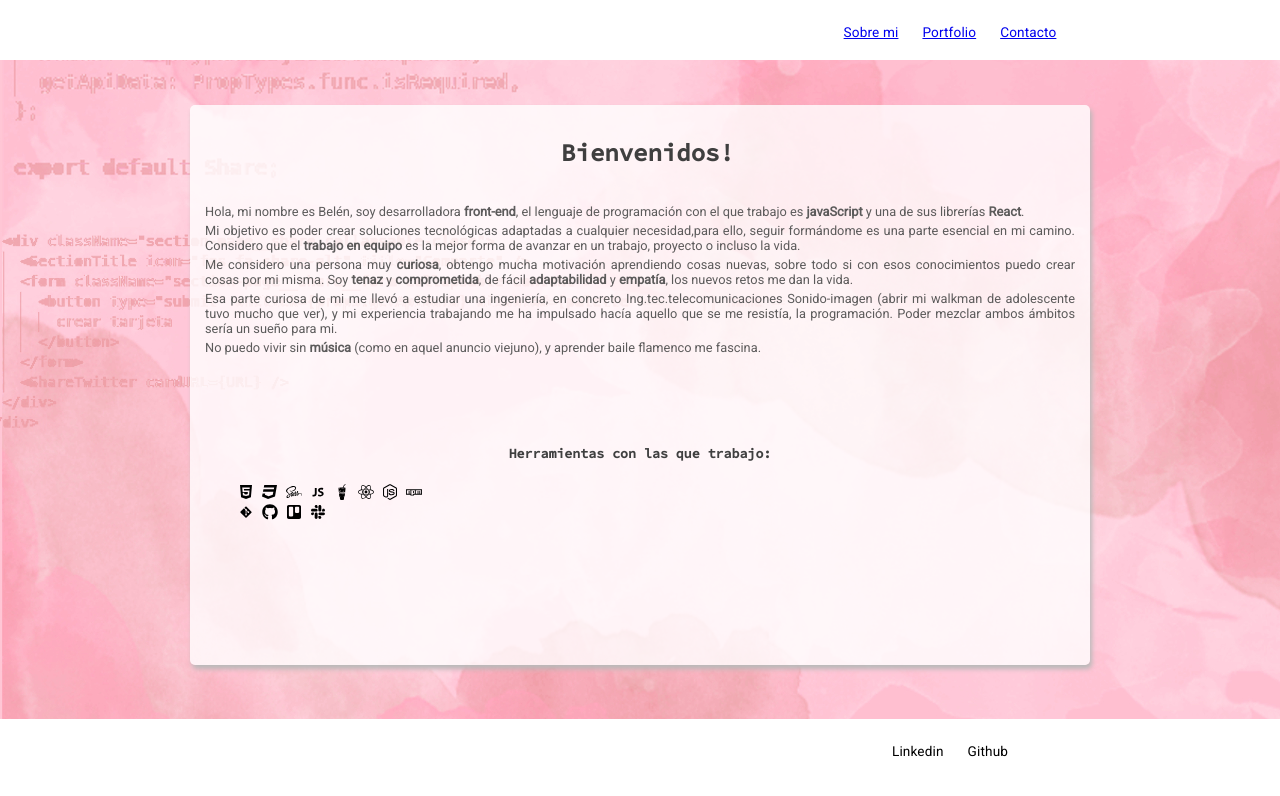
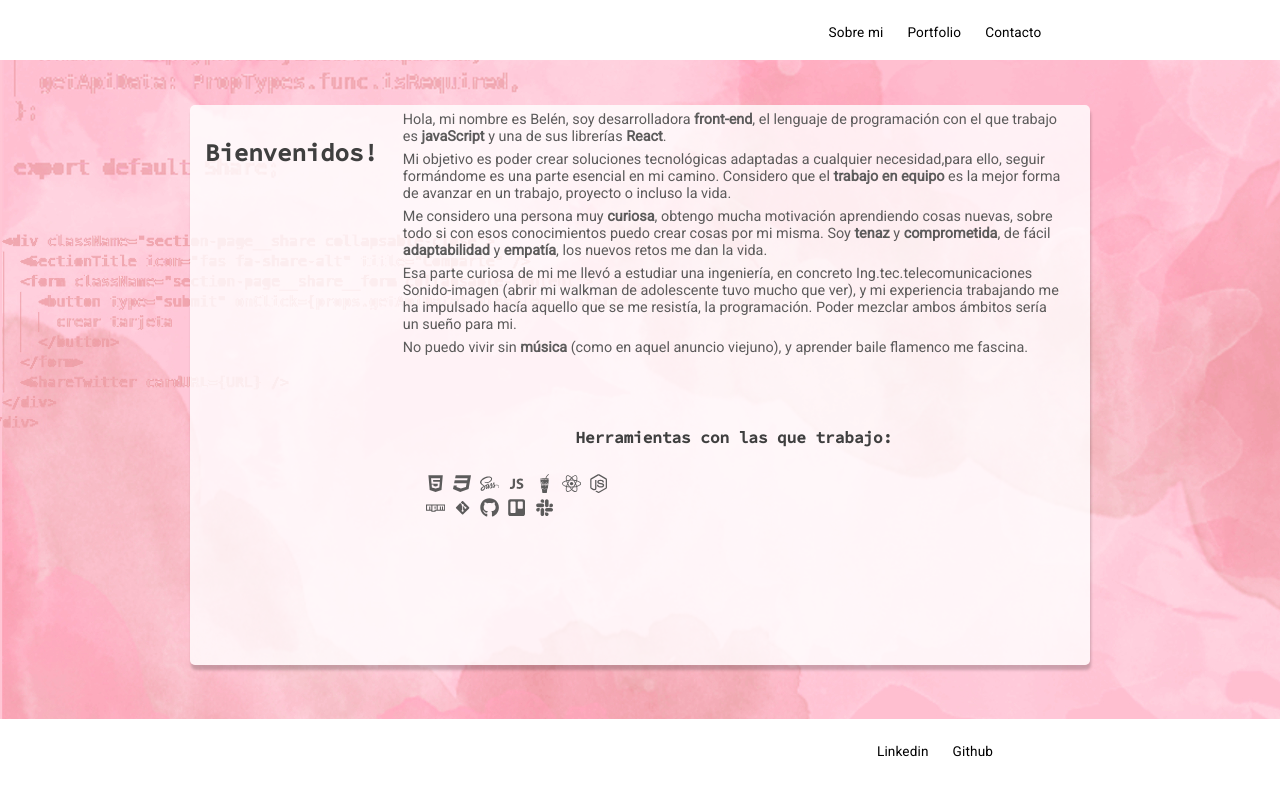
Before and after one commit to BelenCatalan/portfolio, a React app: page / in a window 1280 px wide. Built offline with nearby package versions, Linux system fonts and the light colour scheme.

Commit message:
add styles

```diff
--- a/src/components/Sobre-mi.js
+++ b/src/components/Sobre-mi.js
@@ -17,7 +17,10 @@ import { FaSlack } from 'react-icons/fa';
 function about() {
   return (
     <div className="about__div">
+      <div>
         <h4 className="about__h4">Bienvenidos!</h4>
+      </div>
+      <div>
         <p className="about__p">
           Hola, mi nombre es Belén, soy desarrolladora <span className="about__span">front-end</span>, el lenguaje de programación con el que trabajo es <span className="about__span">javaScript</span> y una de sus librerías <span className="about__span">React</span>.
         </p>
@@ -28,7 +31,7 @@ function about() {
           Me considero una persona muy <span className="about__span">curiosa</span>, obtengo mucha motivación aprendiendo cosas nuevas, sobre todo si con esos conocimientos puedo crear cosas por mi misma. Soy <span className="about__span">tenaz</span> y <span className="about__span">comprometida</span>, de fácil <span className="about__span">adaptabilidad</span> y <span className="about__span">empatía</span>, los nuevos retos me dan la vida.{' '}
         </p>
         <p className="about__p">Esa parte curiosa de mi me llevó a estudiar una ingeniería, en concreto Ing.tec.telecomunicaciones Sonido-imagen (abrir mi walkman de adolescente tuvo mucho que ver), y mi experiencia trabajando me ha impulsado hacía aquello que se me resistía, la programación. Poder mezclar ambos ámbitos sería un sueño para mi. </p>
-      <p className="about__p">
+        <p className="about__p, about__p--music">
           No puedo vivir sin <span className="about__span">música</span> (como en aquel anuncio viejuno), y aprender baile flamenco me fascina.
         </p>
         <h5 className="about__h5">Herramientas con las que trabajo:</h5>
@@ -72,6 +75,7 @@ function about() {
         </ul>
         {/* <img className="about__img" src={aboutme} alt="about me"></img> */}
       </div>
+    </div>
   );
 }
 
--- a/src/stylesheets/App.scss
+++ b/src/stylesheets/App.scss
@@ -44,14 +44,11 @@
   }
 }
 .main__container {
-  // height: 100%;
-  // width: 100%;
 }
 
 .main__background {
   height: 100%;
   width: 100%;
-  // background-image: url('../images/back.jpg');
   background-image: url('../images/verticalback.jpg');
   background-repeat: no-repeat;
   background-attachment: fixed;
@@ -80,7 +77,13 @@
 
   @media all and (min-width: 768px) {
     margin-right: 5px;
-    max-width: 650px;
+    max-width: 440px;
+  }
+  @media all and (min-width: 1058px) {
+    max-width: 510px;
+  }
+  @media all and (min-width: 1058px) {
+    max-width: 680px;
   }
   @media all and (min-width: 1700px) {
     max-width: 900px;
@@ -89,6 +92,7 @@
 
 .header__list {
   list-style: none;
+  text-decoration: none;
   height: 100%;
   display: flex;
   margin-top: 20px;
@@ -103,8 +107,10 @@
   color: black;
 }
 .header__li {
+  text-decoration: none;
   margin: 0px 12px 0px 12px;
   cursor: pointer;
+  color: black;
 }
 .header__li:hover {
   color: gray;
@@ -116,3 +122,10 @@
     flex-direction: row;
   }
 }
+a {
+  text-decoration: none;
+  color: black;
+}
+a:hover {
+  color: gray;
+}
--- a/src/stylesheets/_about.scss
+++ b/src/stylesheets/_about.scss
@@ -10,9 +10,8 @@
     background-color: white;
     display: flex;
     flex-direction: column;
-    /* justify-content: center; */
-    /* align-items: center; */
-    box-shadow: 2px 4px 5px rgb(185, 185, 185);
+    align-items: center;
+    box-shadow: 1px 5px 3px rgba(1, 1, 1, 0.2);
     border-radius: 5px;
     margin-top: 5%;
     margin-bottom: 5%;
@@ -30,6 +29,9 @@
     @media all and (min-width: 1200px) {
       width: 85vw;
       height: 70vh;
+      flex-direction: row;
+      align-items: flex-start;
+      justify-content: center;
     }
     @media all and (min-width: 1440px) {
       margin-top: 3%;
@@ -57,9 +59,39 @@
     margin-right: 15px;
     margin-left: 15px;
     margin-bottom: 0px;
-    margin-top: 4px;
+    margin-top: 6px;
     color: rgb(92, 91, 91);
     text-align: justify;
+    @media all and (min-width: 480px) {
+      margin-right: 20px;
+      margin-left: 20px;
+    }
+    @media all and (min-width: 768px) {
+      margin-right: 25px;
+      margin-left: 25px;
+      font-size: 0.9em;
+      text-align: left;
+    }
+  }
+  &__p--music {
+    font-family: Roboto;
+    font-size: 0.8em;
+    margin-right: 15px;
+    margin-left: 15px;
+    margin-bottom: 0px;
+    margin-top: 6px;
+    color: rgb(92, 91, 91);
+    text-align: justify;
+    align-self: flex-start;
+    @media all and (min-width: 480px) {
+      margin-right: 20px;
+      margin-left: 20px;
+    }
+    @media all and (min-width: 768px) {
+      margin-right: 25px;
+      margin-left: 25px;
+      font-size: 0.9em;
+    }
   }
 
   &__img {
@@ -85,11 +117,18 @@
   &__li {
     display: inline;
     margin-left: 8px;
+    color: #5c5b5b;
+    @media all and (min-width: 768px) {
+      font-size: 1.2em;
+    }
   }
 
   &__h5 {
     font-family: 'Source Code Pro', monospace;
     color: rgb(63, 63, 63);
     margin-top: 10%;
+    @media all and (min-width: 768px) {
+      font-size: 1em;
+    }
   }
 }
--- a/src/stylesheets/_portfolio.scss
+++ b/src/stylesheets/_portfolio.scss
@@ -11,7 +11,7 @@
       background-color: white;
       display: flex;
       flex-direction: column;
-      box-shadow: 5px 5px 5px rgb(151, 150, 150);
+      box-shadow: 1px 5px 3px rgba(1, 1, 1, 0.2);
       border-radius: 5px;
       margin-top: 5%;
       margin-bottom: 5%;
@@ -19,6 +19,7 @@
     }
     @media all and (min-width: 768px) {
       background-color: rgba(255, 255, 255, 0.5);
+      box-shadow: 1px 5px 3px rgba(1, 1, 1, 0.2);
 
       // height: 75vh;
       width: 80vw;
@@ -70,13 +71,9 @@
     align-content: center;
     align-items: center;
     justify-items: center;
-    // margin-top: 40px;
-    // margin-bottom: 40px;
     @media all and (min-width: 480px) {
       // height: 73vh;
       width: 85vw;
-
-      // max-height: 60vh;
     }
     @media all and (min-width: 768px) {
       height: 70vh;
--- a/src/stylesheets/_project.scss
+++ b/src/stylesheets/_project.scss
@@ -56,7 +56,7 @@
     margin-right: 3vw;
     border-radius: 5px;
     background-color: rgb(255, 248, 255);
-    box-shadow: 1px 1px 1px rgb(250, 231, 247);
+    box-shadow: 0 1px 3px rgba(1, 1, 1, 0.2);
     transition: all 0.2s ease-in-out;
     position: relative;
     align-self: center;
--- a/src/stylesheets/contact.scss
+++ b/src/stylesheets/contact.scss
@@ -9,7 +9,9 @@
     max-width: 900px;
     display: flex;
     flex-direction: column;
-    box-shadow: 2px 4px 5px rgb(185, 185, 185);
+    align-items: center;
+    justify-content: center;
+    box-shadow: 2px 2px 3px rgba(1, 1, 1, 0.2);
     border-radius: 5px;
     margin-top: 5%;
     margin-bottom: 5%;
@@ -19,15 +21,15 @@
     //   height: 73vh;
     //   margin-bottom: 6%;
     // }
-    // @media all and (min-width: 768px) {
-    //   width: 80vw;
-    //   height: 70vh;
-    //   margin-bottom: 6%;
-    // }
-    // @media all and (min-width: 1200px) {
-    //   width: 85vw;
-    //   height: 70vh;
-    // }
+    @media all and (min-width: 768px) {
+      height: 45%;
+      margin-bottom: 0%;
+    }
+    @media all and (min-width: 1200px) {
+      width: 350px;
+      height: 40%;
+      margin-top: 3%;
+    }
     // @media all and (min-width: 1440px) {
     //   margin-top: 3%;
     //   max-width: 1200px;
@@ -62,11 +64,21 @@
     flex-direction: column;
     align-items: center;
 
-    box-shadow: 2px 4px 5px rgb(185, 185, 185);
+    // box-shadow: 2px 4px 5px rgb(185, 185, 185);
+    box-shadow: 2px 2px 3px rgba(1, 1, 1, 0.2);
     border-radius: 5px;
     border: 1px solid rgb(128, 129, 129);
     margin-top: 5%;
     margin-bottom: 5%;
+    @media all and (min-width: 768px) {
+      margin-top: 3%;
+      width: 280px;
+      height: 90%;
+    }
+    @media all and (min-width: 1200px) {
+      margin-right: 50px;
+      margin-left: 50px;
+    }
   }
   &__imputs {
     display: block;
@@ -100,11 +112,8 @@
     align-self: flex-start;
     display: flex;
     align-items: left;
-
-    // margin-left: 17%;
   }
   &__button {
-    // margin-left: 17%;
     text-decoration: none;
     text-align: left;
     background: none;
```
Lines whose indentation alone changed are shown as unchanged.
